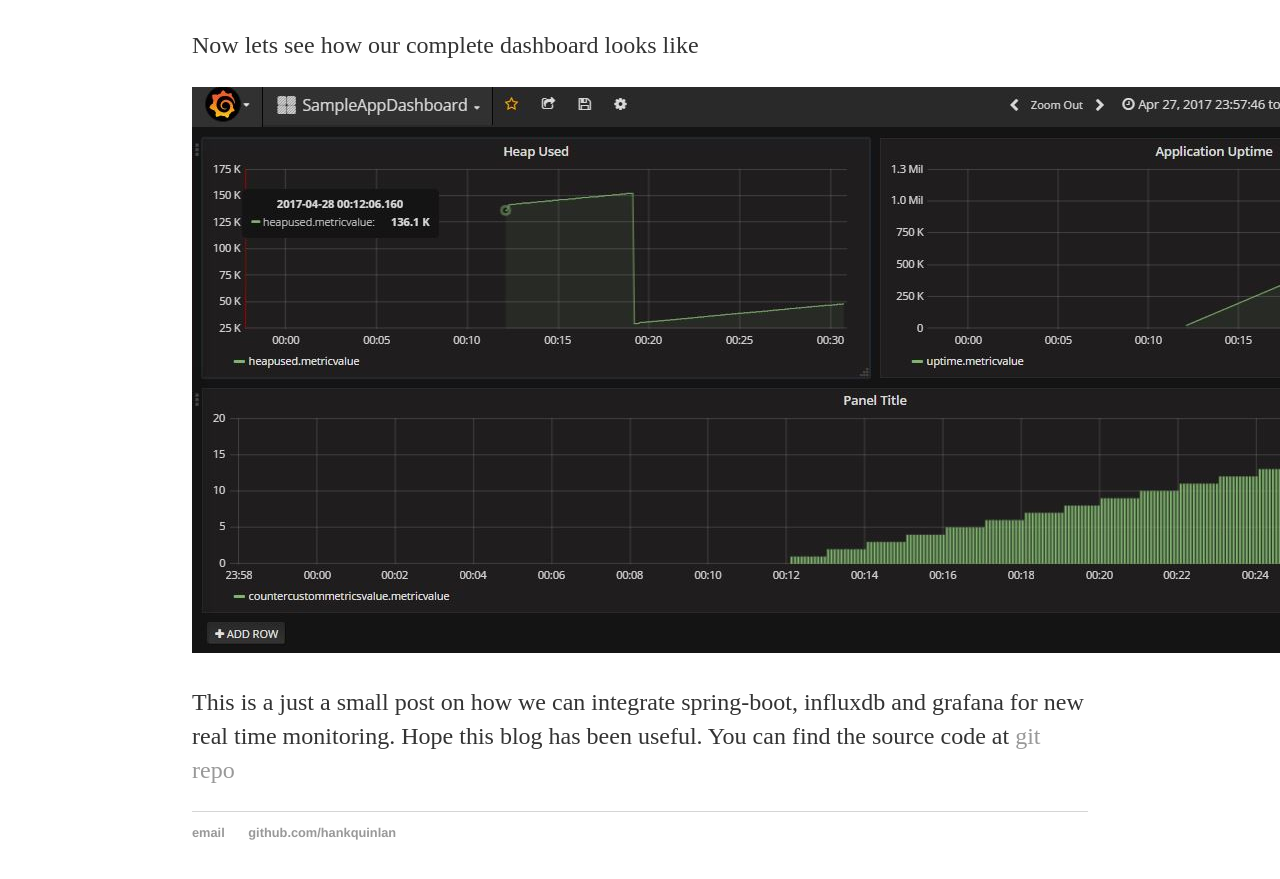
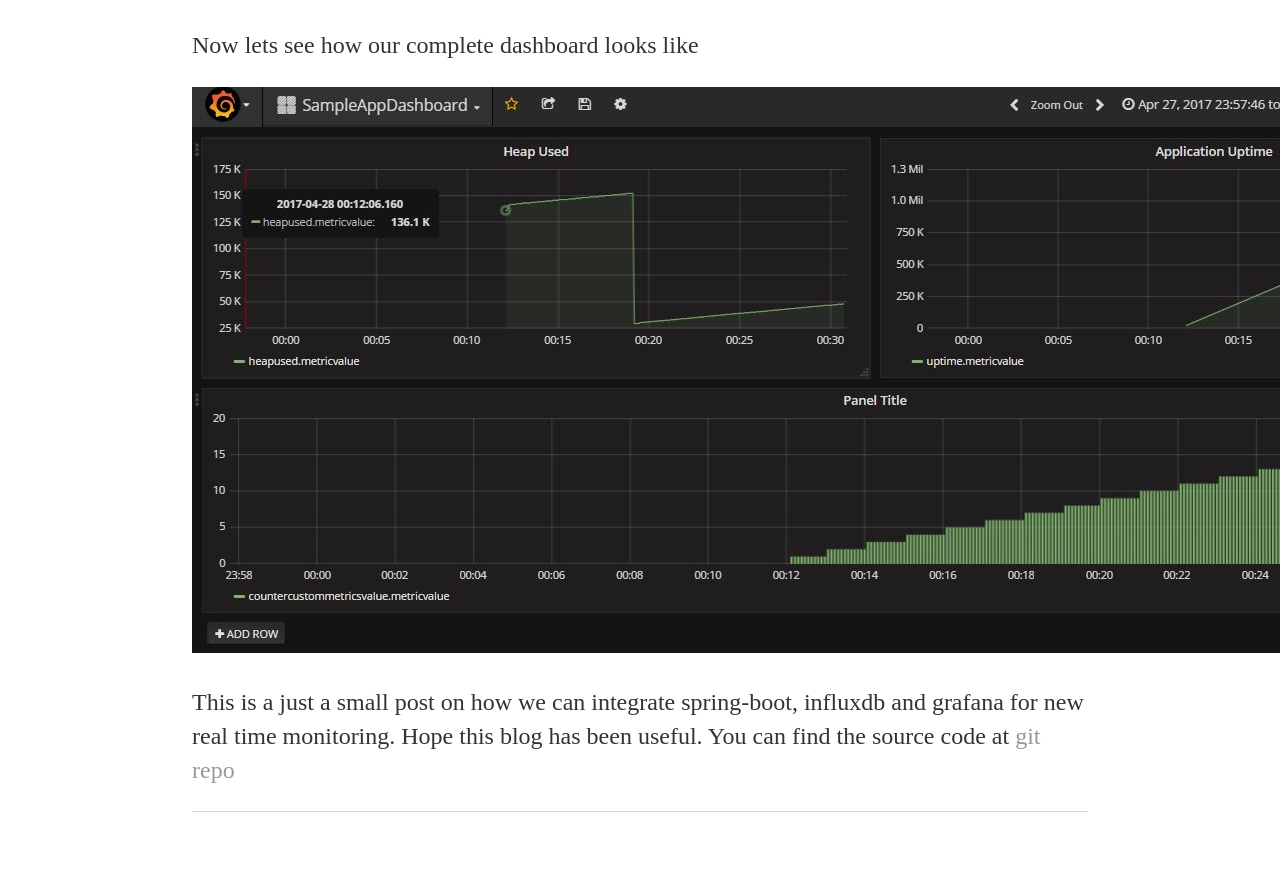
Before and after one commit to AmbujJauhari/AmbujJauhari.github.io, a Jekyll site: the page built from _posts/2017-04-25-Near-real-time-monitoring-with-spring-boot-influxdb-and-grafana.md, in a window 1280 px wide and 900 px high, scrolled down 17544 px. Shown: the top 879 px of the window. Built offline with Jekyll 4.4.1, drawn with Linux system fonts in a browser that asks for light colours.

Commit message:
Update default.html

```diff
--- a/_layouts/default.html
+++ b/_layouts/default.html
@@ -12,10 +12,7 @@
 
 			</div><!-- /.container -->
 			<footer>
-	    		<ul>
-	        		<li><a href="mailto:hankquinlanhub@gmail.com">email</a></li>
-	        		<li><a href="https://github.com/hankquinlan">github.com/hankquinlan</a></li>
-				</ul>
+
 			</footer>
 		</body>
 	</html>
```
